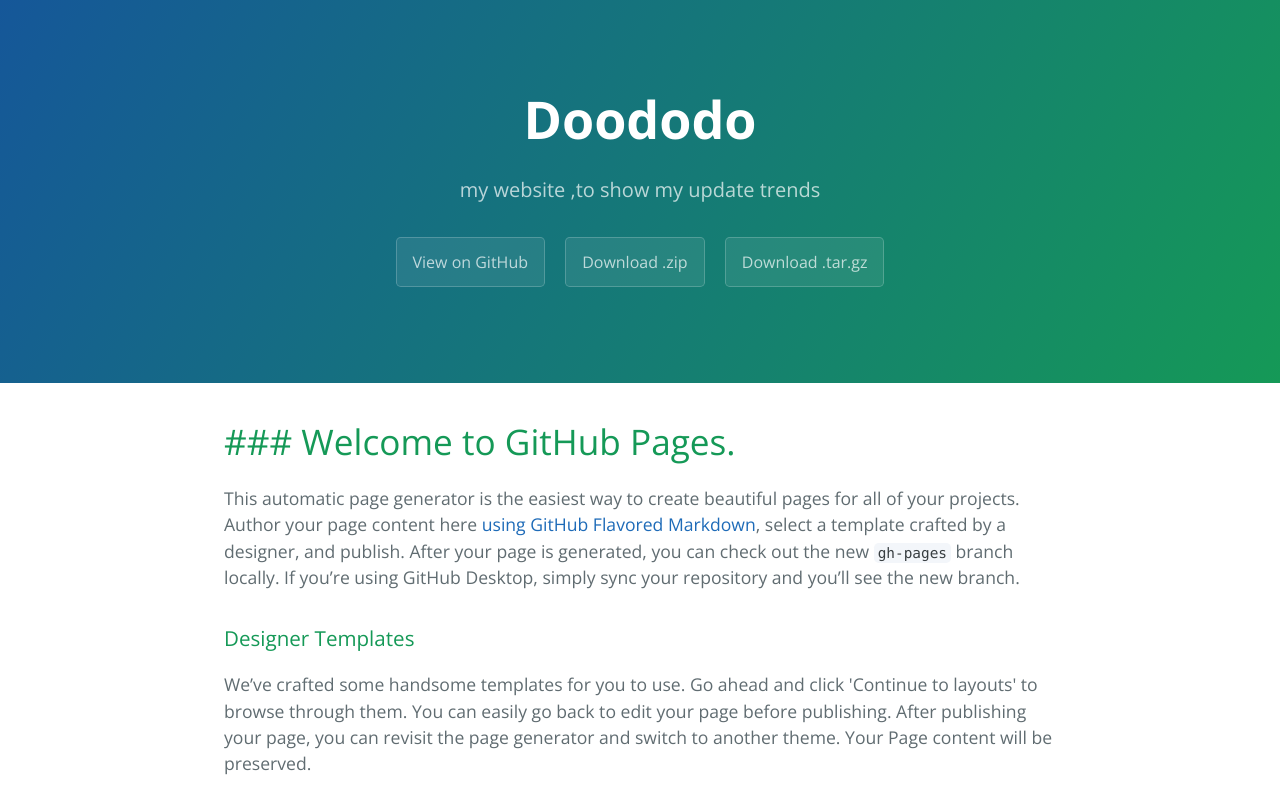
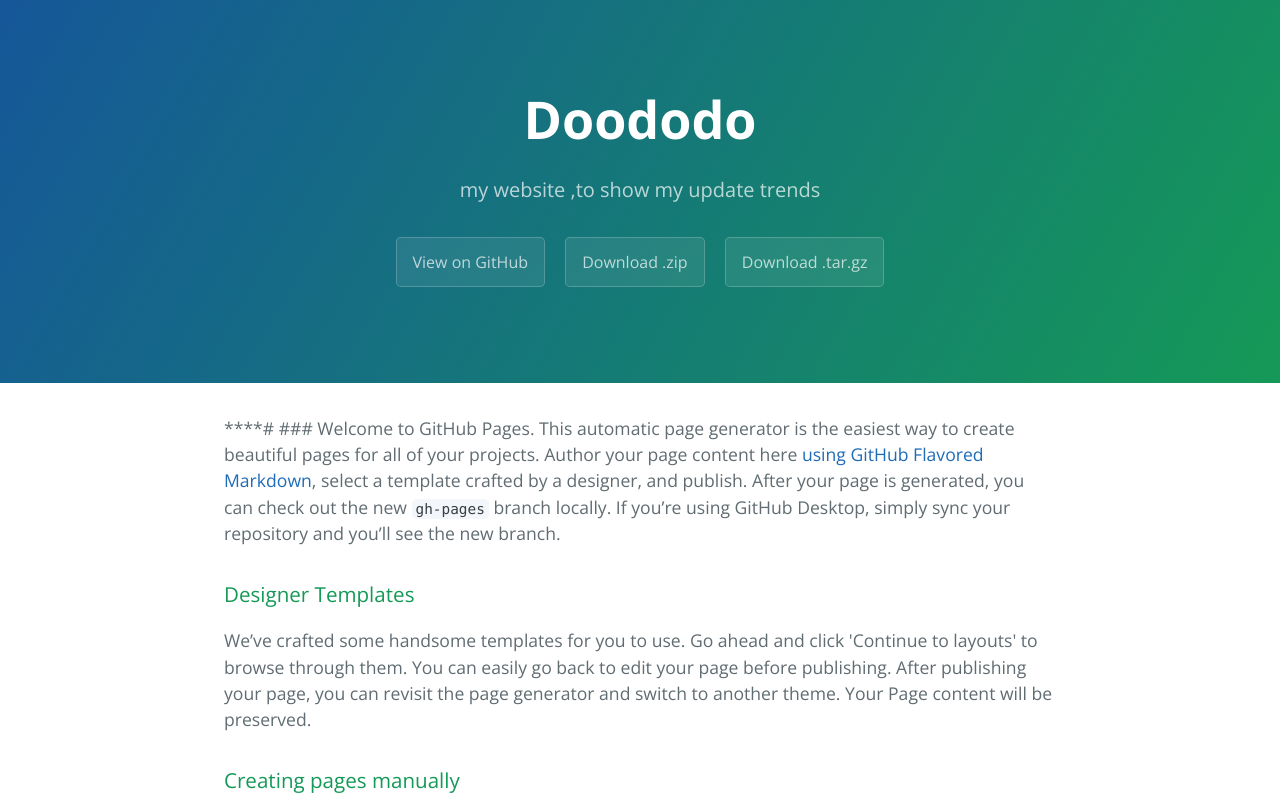
Before and after one commit to chenyinyaun/daishu-thinkphp3.2, a plain HTML site: page index.html in a window 1280 px wide. Shown: the top 800 px of the page. Drawn offline with nearby package versions, Linux system fonts and the light colour scheme.

```diff
--- a/index.html
+++ b/index.html
@@ -19,10 +19,8 @@
     </section>
 
     <section class="main-content">
-      <h1>
-<a id="-welcome-to-github-pages" class="anchor" href="#-welcome-to-github-pages" aria-hidden="true"><span aria-hidden="true" class="octicon octicon-link"></span></a>### Welcome to GitHub Pages.</h1>
-
-<p>This automatic page generator is the easiest way to create beautiful pages for all of your projects. Author your page content here <a href="https://guides.github.com/features/mastering-markdown/">using GitHub Flavored Markdown</a>, select a template crafted by a designer, and publish. After your page is generated, you can check out the new <code>gh-pages</code> branch locally. If you’re using GitHub Desktop, simply sync your repository and you’ll see the new branch.</p>
+      <p>****# ### Welcome to GitHub Pages.
+This automatic page generator is the easiest way to create beautiful pages for all of your projects. Author your page content here <a href="https://guides.github.com/features/mastering-markdown/">using GitHub Flavored Markdown</a>, select a template crafted by a designer, and publish. After your page is generated, you can check out the new <code>gh-pages</code> branch locally. If you’re using GitHub Desktop, simply sync your repository and you’ll see the new branch.</p>
 
 <h3>
 <a id="designer-templates" class="anchor" href="#designer-templates" aria-hidden="true"><span aria-hidden="true" class="octicon octicon-link"></span></a>Designer Templates</h3>
```
Also changed, not shown: params.json (+1 -1 lines).
